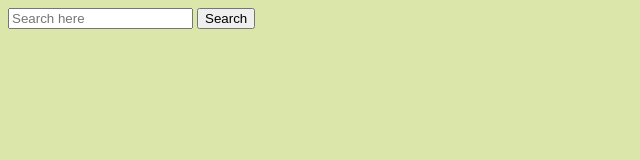
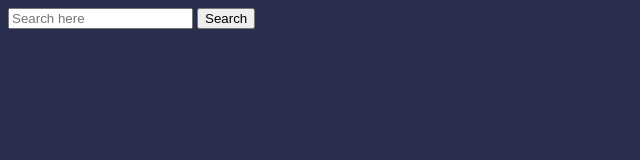
Before and after one commit to siddhiagarkar/yapitube, a plain HTML site: page index.html in a window 1280 px wide. Shown: the whole page, without its empty margins (0-640 px from the left). Drawn offline with Linux system fonts and the light colour scheme.

Commit message:
changed UI

```diff
--- a/index.css
+++ b/index.css
@@ -1,3 +1,3 @@
 body{
-    background-color: rgb(218, 230, 170);
+    background-color: #2A2F4F;
   }
```
